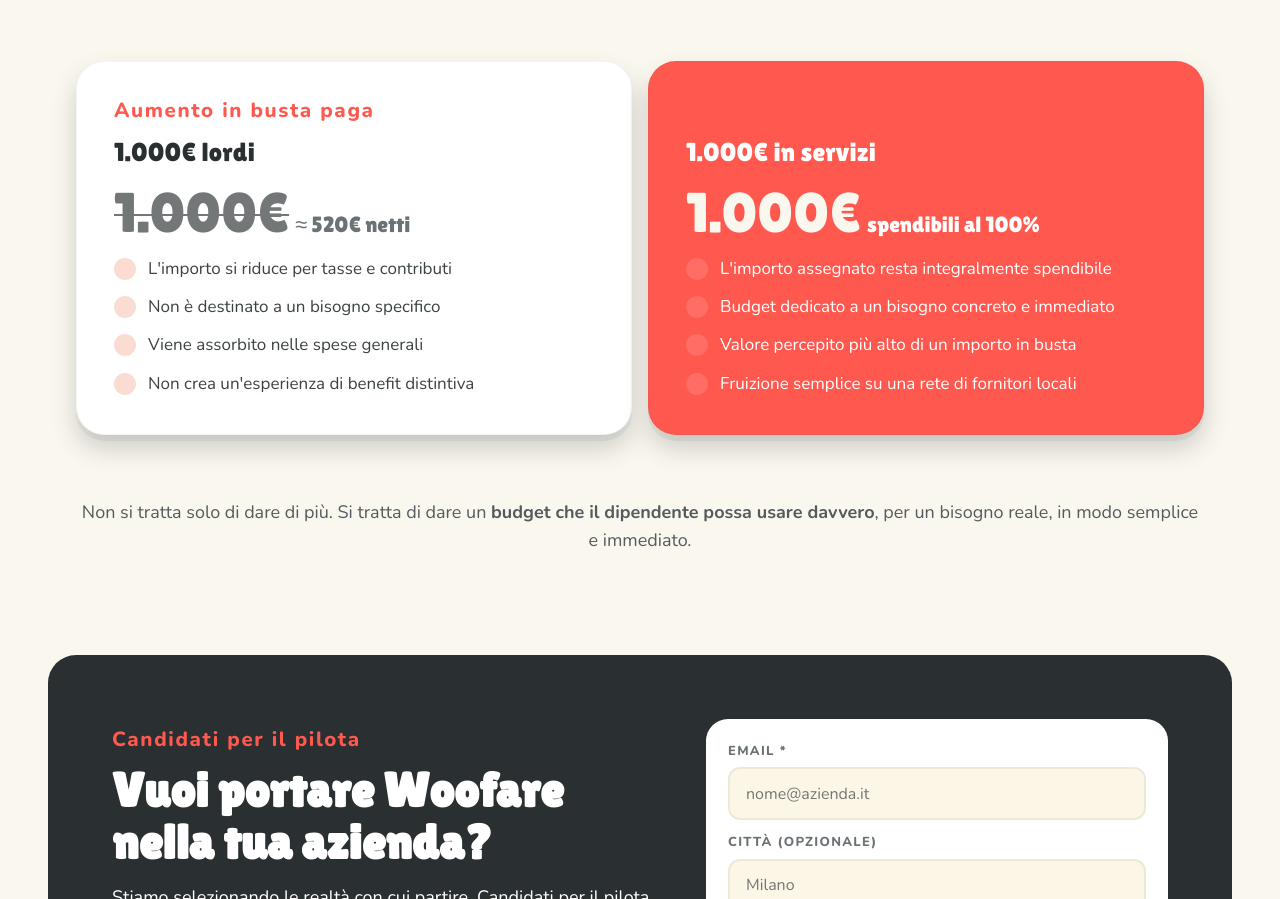
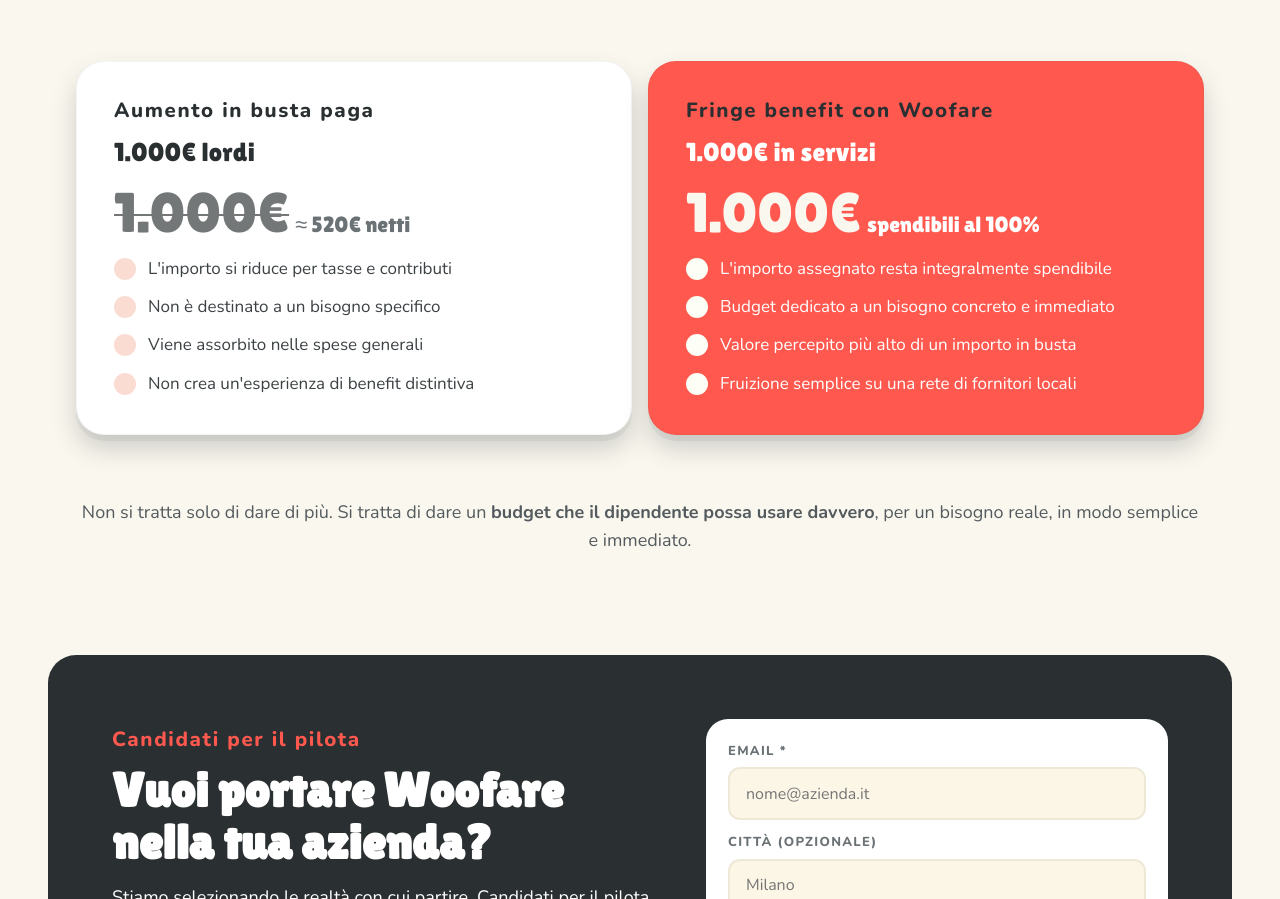
Before and after one commit to taiodoio/woofare_web, a plain HTML site: page index.html in a window 1280 px wide. Shown: the part 5731-6630 px from the top of the page. Drawn offline with nearby package versions, Linux system fonts and the light colour scheme.

Commit message:
Update comparison section styles

```diff
--- a/css/comparison.css
+++ b/css/comparison.css
@@ -63,7 +63,7 @@
   line-height: var(--lh-eyebrow);
   letter-spacing: var(--tracking-eyebrow);
   text-transform: none;
-  color: var(--color-accent);
+  color: #2a2f31;
 }
 
 
@@ -148,7 +148,7 @@
 }
 
 .comparison-card--woofare .comparison-card__bullet {
-  background-color: rgba(255, 255, 255, 0.12);
+  background-color: #fdfff6;
 }
 
 /* ─── Section footnote ──────────────────────────────────────────────────── */
```
